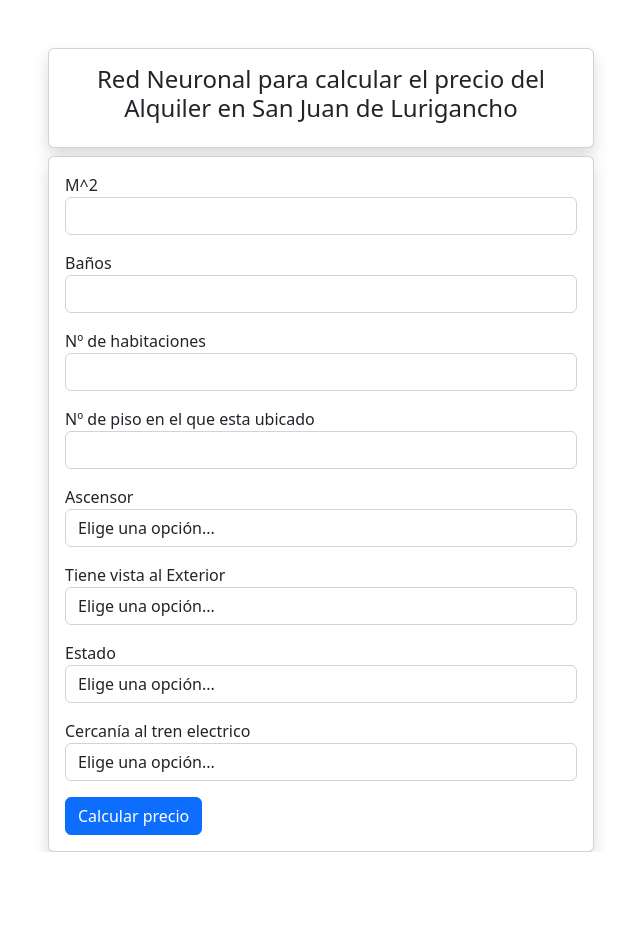
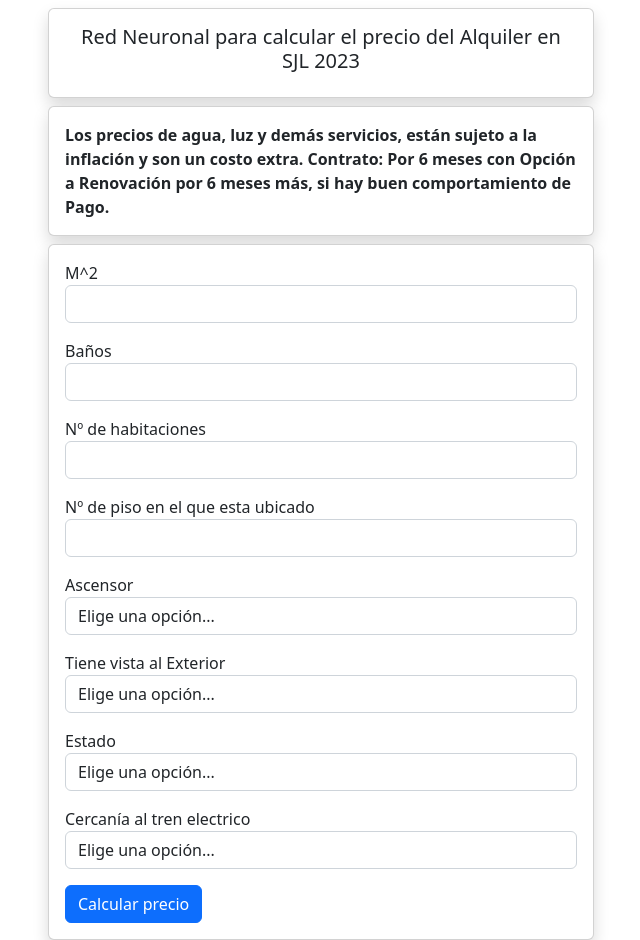
Before and after one commit to Jairodaniel-17/preciosAlquilerSJL.github.io, a plain HTML site: page index.html in a window 1280 px wide. Shown: the whole page, without its empty margins (319-959 px from the left). Before the commit the page ends 852 px from the top, so only its background shows below. Drawn offline with nearby package versions, Linux system fonts and the light colour scheme; a script that the page names is missing.

Commit message:
completo y OK

```diff
--- a/index.html
+++ b/index.html
@@ -16,13 +16,18 @@
     <div class="container">
         <div class="row">
             <div class="col-12 col-md-6 offset-md-3">
-                <div class="card mt-5 shadow">
+                <div class="card mt-2 shadow">
                     <div class="card-body">
-                        <h4 class="text-center">Red Neuronal para calcular el precio del Alquiler en San Juan de
-                            Lurigancho</h4>
+                        <h5 class="text-center">Red Neuronal para calcular el precio del Alquiler en SJL 2023</h5>
                     </div>
                 </div>
-
+                <div class="card mt-2 shadow">
+                    <div class="card-body">
+                        <b class="text-center">Los precios de agua, luz y demás servicios, están sujeto a la inflación y
+                            son un costo extra. Contrato: Por 6 meses con Opción a Renovación por 6 meses más, si hay
+                            buen comportamiento de Pago.</b>
+                    </div>
+                </div>
                 <div class="card mt-2 shadow">
                     <div class="card-body">
 
```
